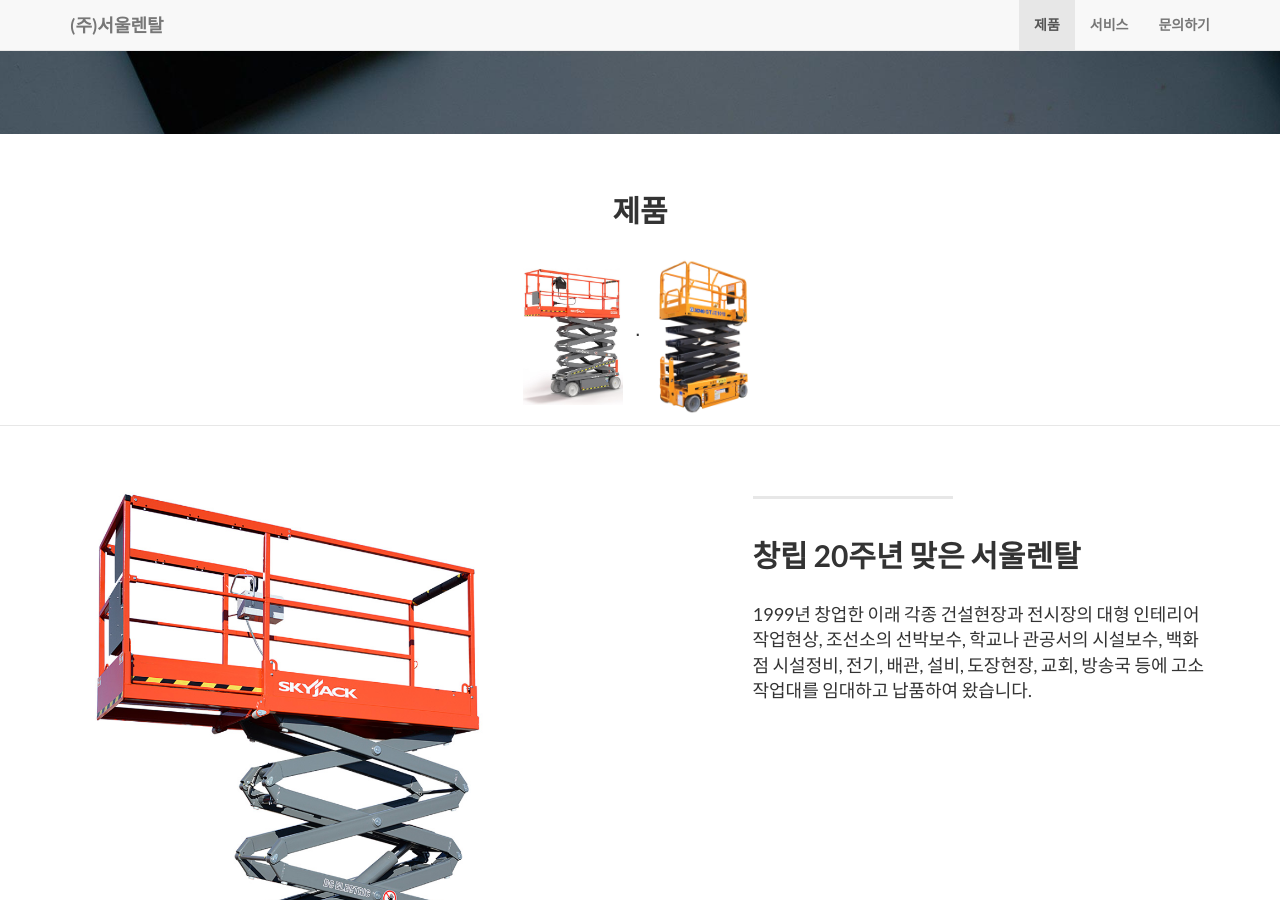
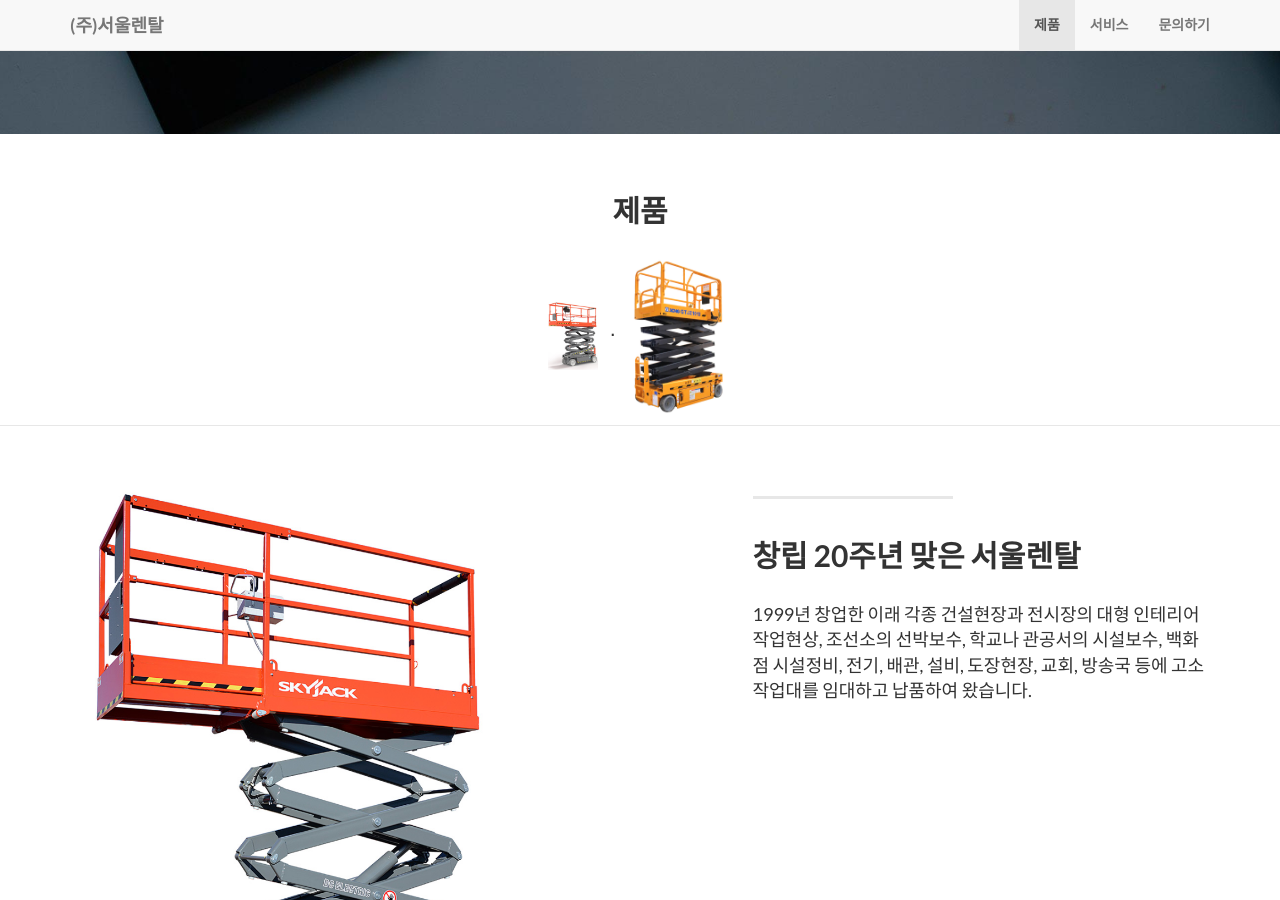
Before and after one commit to seoulrental/seoulrental.github.io, a Jekyll site: the page built from index.html, in a window 1280 px wide and 900 px high, scrolled down 723 px. Built offline with Jekyll 4.4.1, drawn with Linux system fonts in a browser that asks for light colours.

Commit message:
Update products.html

```diff
--- a/_includes/products.html
+++ b/_includes/products.html
@@ -7,7 +7,7 @@
                 <br/>
                 <ul class="list-inline">
                     <li>
-                        <a href="https://www.skyjack.com/product/sj322026-new#tab-specifications"><img width="100" height="100%" src="img/services/sj3226.png" alt=""></a>
+                        <a href="https://www.skyjack.com/product/sj322026-new#tab-specifications"><img width="50" height="100%" src="img/services/sj3226.png" alt=""></a>
                     </li>
                     <li class="footer-menu-divider">&sdot;</li>
                     <li>
```
